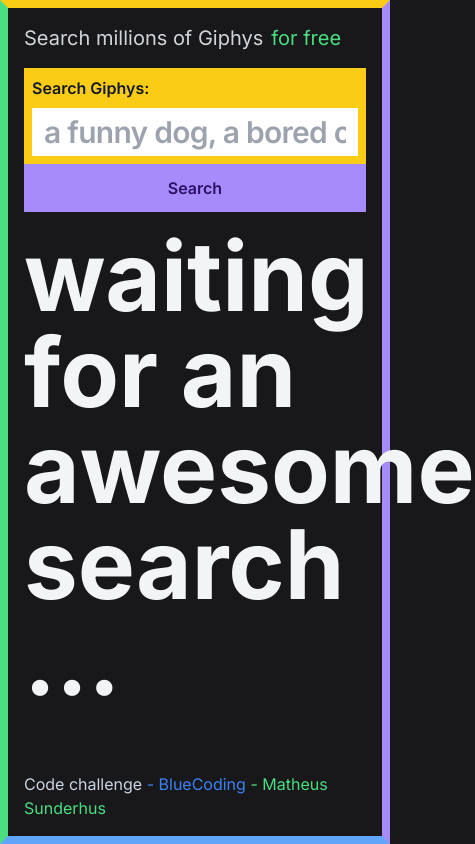
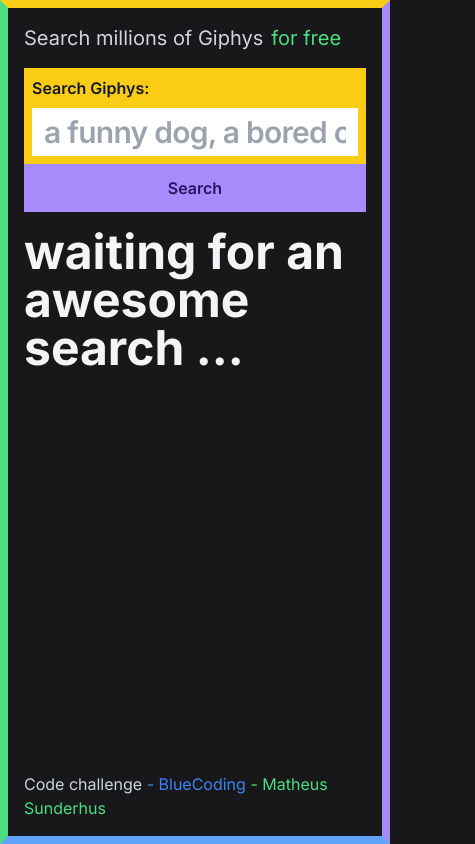
Before and after one commit to sunderhus/giphy-explorer, a React (Vite) app: page / in a window 390 px wide. Shown: the whole page, 475 px wide, since content can reach past the window. Built offline with nearby package versions, Linux system fonts and the light colour scheme; no server answers.

Commit message:
fix(presentation): add word break style to enable mobile responsiveness

```diff
--- a/src/presentation/views/home-view.tsx
+++ b/src/presentation/views/home-view.tsx
@@ -117,11 +117,7 @@
         </form>
       </section>
 
-      {!hasGiphysToShow ? (
-        <p className="font-extrabold text-8xl text-gray-100">
-          waiting for an awesome search ...
-        </p>
-      ) : (
+      {hasGiphysToShow ? (
         <section className="flex flex-col gap-4">
           <Gallery thumbnails={giphys} />
 
@@ -129,12 +125,16 @@
             type="button"
             disabled={isLoading}
             className="text-slate-900 font-semibold p-4 bg-yellow-400 mb-4 w-full md:w-72 self-center
-            disabled:bg-slate-400 disabled:hover:bg-slate-400 "
+           disabled:bg-slate-400 disabled:hover:bg-slate-400 "
             onClick={handleLoadMore}
           >
             Load More
           </button>
         </section>
+      ) : (
+        <p className="font-extrabold text-5xl md:text-8xl text-gray-100 break-before-auto">
+          waiting for an awesome search ...
+        </p>
       )}
 
       <Footer />
```
